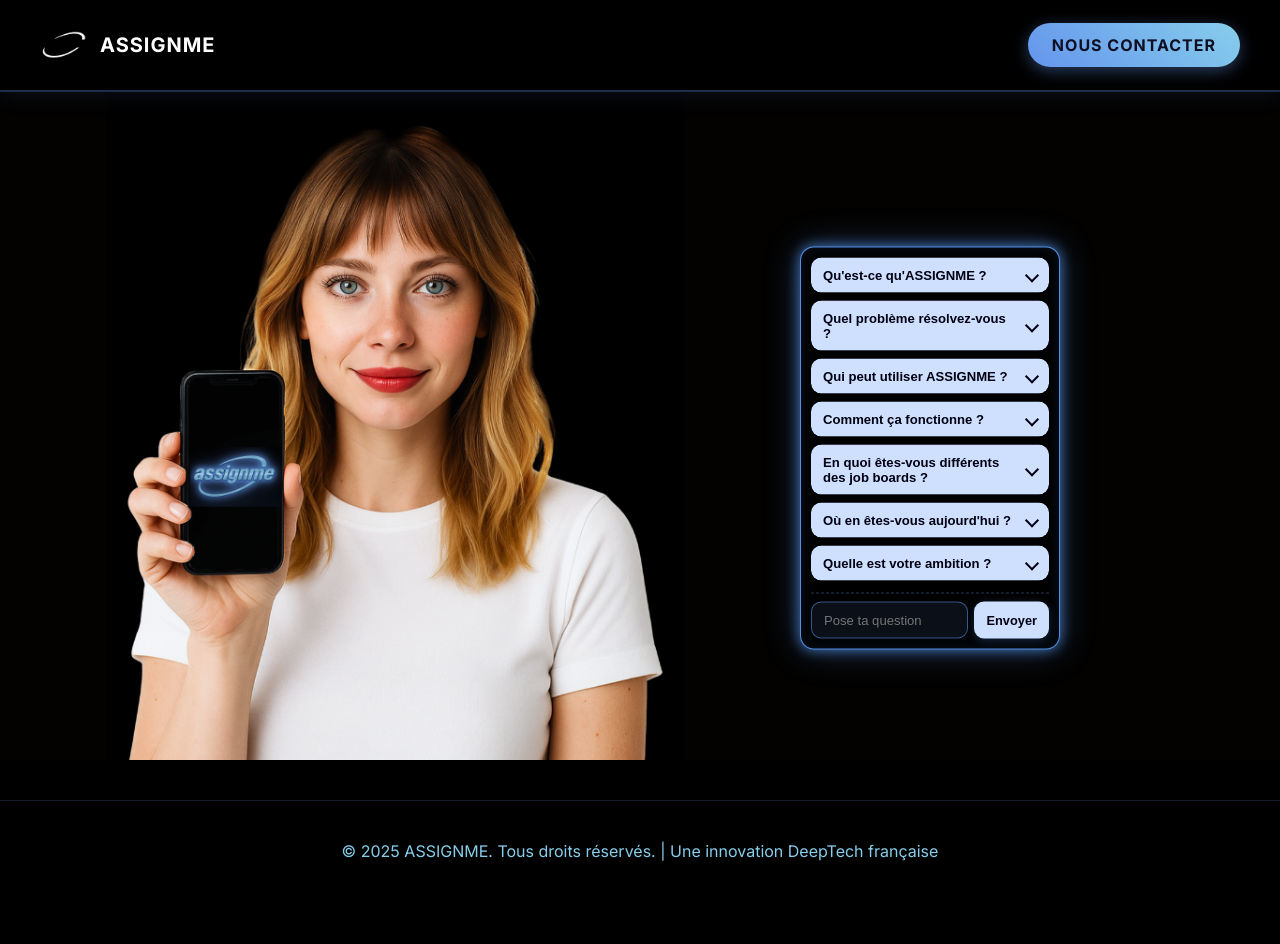
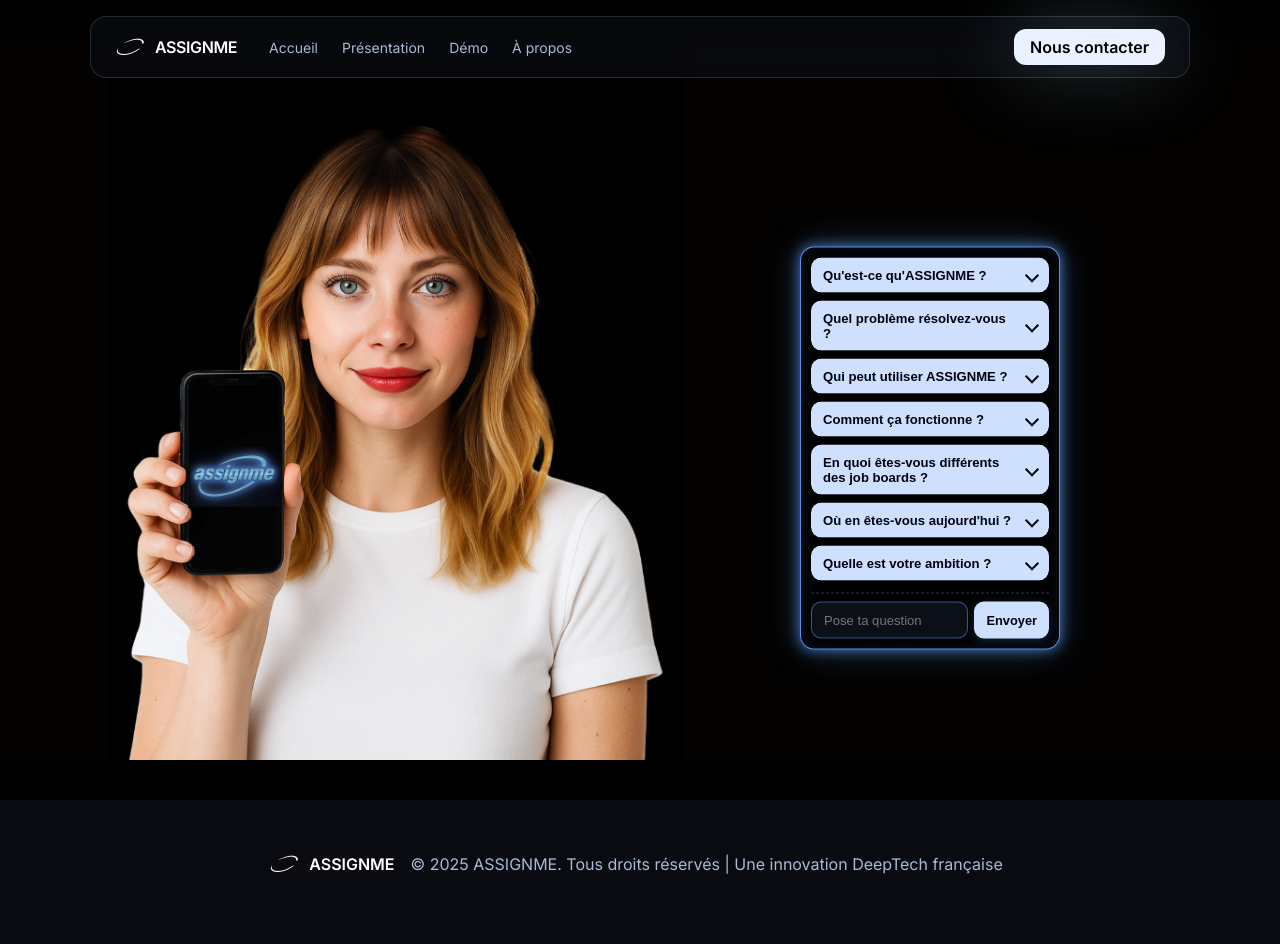
Before and after one commit to searadacunha/assignme, a website: page info.html in a window 1280 px wide. Before the commit the page ends 901 px from the top, so only its background shows below. Drawn offline with Linux system fonts and the light colour scheme.

Commit message:
Update info.html

```diff
--- a/info.html
+++ b/info.html
@@ -6,6 +6,7 @@
   <title>ASSIGNME - FAQ + Question en bas</title>
 
   <link href="https://fonts.googleapis.com/css2?family=Inter:wght@300;400;600;700;800;900&display=swap" rel="stylesheet">
+  <link href="https://fonts.googleapis.com/css2?family=Space+Grotesk:wght@400;600;700&display=swap" rel="stylesheet">
 
   <style>
     :root{
@@ -122,83 +123,44 @@
       .answer-inner{font-size:.72rem}
     }
 
-    header {
-      width: 100%;
-      padding: 20px 40px;
-      display: flex;
-      justify-content: space-between;
-      align-items: center;
-      position: fixed;
-      top: 0;
-      left: 0;
-      background: rgba(0, 0, 0, 0.95);
-      backdrop-filter: blur(15px);
-      z-index: 1000;
-      border-bottom: 2px solid rgba(100, 149, 237, 0.3);
-      box-shadow: 0 4px 20px rgba(100, 149, 237, 0.1);
+    /* Styles pour header et footer */
+    html, body { background:#0a0b10; color:#eaf2ff; }
+    .glass { backdrop-filter: blur(10px); background: rgba(16,18,27,.45); border: 1px solid rgba(149,210,230,.18); }
+    .text-muted { color: #a9b9d6; }
+    .text-ink { color: #eaf2ff; }
+    .hover\:text-ink:hover { color: #eaf2ff; }
+    .bg-ink { background-color: #eaf2ff; }
+    .shadow-glow { box-shadow: 0 0 80px rgba(149, 210, 230, 0.35); }
+    .hover\:brightness-110:hover { filter: brightness(1.1); }
+    .nav-brand { color:#ffffff !important; }
+    .footer-brand { color:#ffffff !important; }
+
+    @media (max-width: 768px) {
+      .nav-brand { font-size: 16px; }
+      .nav-brand img { height: 40px !important; margin-right: 8px !important; }
     }
-    .logo-header {
-      font-size: 20px;
-      font-weight: bold;
-      display: flex;
-      align-items: center;
-      color: white;
-      text-transform: uppercase;
-      letter-spacing: 1px;
-      text-decoration: none;
-    }
-    .contact-btn {
-      padding: 12px 24px;
-      background: linear-gradient(45deg, #6495ed, #87ceeb);
-      color: #0f0f23;
-      border: none;
-      border-radius: 25px;
-      cursor: pointer;
-      font-weight: bold;
-      text-decoration: none;
-      transition: all 0.3s ease;
-      box-shadow: 0 4px 15px rgba(100, 149, 237, 0.4);
-      text-transform: uppercase;
-      letter-spacing: 1px;
-      display: inline-block;
-    }
-    .contact-btn:hover {
-      transform: translateY(-2px);
-      box-shadow: 0 6px 25px rgba(100, 149, 237, 0.6);
-      background: linear-gradient(45deg, #87ceeb, #b0e0e6);
-    }
-    .logo-header:visited{ color:white; }
-    .logo-header:hover{ color:white; text-decoration:none; }
-    @media (max-width: 768px) {
-      header { padding: 15px 20px; }
-      .logo-header { font-size: 16px; }
-      .logo-header img { height: 40px !important; margin-right: 8px !important; }
-      .contact-btn { padding: 10px 16px; font-size: 12px; }
-    }
-
-    .footer {
-      background: #000000;
-      padding: 40px 20px;
-      text-align: center;
-      border-top: 1px solid rgba(100, 149, 237, 0.2);
-    }
-    .footer-content {
-      max-width: 1200px;
-      margin: 0 auto;
-      color: #87ceeb;
-    }
-
   </style>
 </head>
 <body>
-  <header>
-    <a class="logo-header" href="index.html">
-      <img alt="Assignme Logo" src="logo.png" style="height:50px; width:auto; margin-right:10px;">
-      ASSIGNME
-    </a>
-    <a class="contact-btn" href="mailto:contact@assignme.fr">
-      Nous contacter
-    </a>
+  <!-- Header -->
+  <header class="fixed top-0 inset-x-0 z-50" style="position: fixed; top: 0; left: 0; right: 0; z-index: 50;">
+    <nav class="glass mx-auto mt-4 w-[min(1100px,92%)] rounded-2xl px-4 sm:px-6 py-3 flex items-center justify-between" style="backdrop-filter: blur(10px); background: rgba(16,18,27,.45); border: 1px solid rgba(149,210,230,.18); margin: 16px auto 0; max-width: min(1100px, 92%); border-radius: 16px; padding: 12px 24px; display: flex; align-items: center; justify-content: space-between;">
+      <div class="flex items-center gap-8" style="display: flex; align-items: center; gap: 32px;">
+        <a href="index.html" class="flex items-center gap-2" style="display: flex; align-items: center; gap: 8px; text-decoration: none;">
+          <img src="logo.png" alt="ASSIGNME" class="h-8 w-auto rounded-xl" style="height: 32px; width: auto; border-radius: 12px;"/>
+          <span class="text-base font-semibold tracking-tight uppercase nav-brand" style="font-size: 16px; font-weight: 600; letter-spacing: -0.025em; text-transform: uppercase; color: #ffffff !important;">ASSIGNME</span>
+        </a>
+        <div class="hidden md:flex items-center gap-6 text-sm text-muted" style="display: none; align-items: center; gap: 24px; font-size: 14px; color: #a9b9d6;">
+          <a href="index.html" class="hover:text-ink" style="color: #a9b9d6; text-decoration: none;">Accueil</a>
+          <a href="index.html#about" class="hover:text-ink" style="color: #a9b9d6; text-decoration: none;">Présentation</a>
+          <a href="demo.html" class="hover:text-ink" style="color: #a9b9d6; text-decoration: none;">Démo</a>
+          <a href="info.html" class="hover:text-ink" style="color: #a9b9d6; text-decoration: none;">À propos</a>
+        </div>
+      </div>
+      <div class="flex items-center gap-2" style="display: flex; align-items: center; gap: 8px;">
+        <a href="index.html#contact" class="inline-flex px-4 py-2 rounded-xl bg-ink text-black font-semibold shadow-glow hover:brightness-110" style="display: inline-flex; padding: 8px 16px; border-radius: 12px; background-color: #eaf2ff; color: #000000; font-weight: 600; text-decoration: none; transition: filter 0.3s ease;">Nous contacter</a>
+      </div>
+    </nav>
   </header>
 
   <main class="hero" role="main" aria-label="Hero">
@@ -326,7 +288,7 @@
         clearTimeout(t); t=setTimeout(()=>{
           btns.forEach(btn=>{
             if(btn.getAttribute('aria-expanded')==='true'){
-              const id=b.getAttribute('aria-controls');
+              const id=btn.getAttribute('aria-controls');
               const el=document.getElementById(id);
               if(el) el.style.maxHeight=el.scrollHeight+'px';
             }
@@ -386,12 +348,32 @@
       }
       send.addEventListener('click', submit);
       input.addEventListener('keydown', (e)=>{ if(e.key==='Enter'){ e.preventDefault(); submit(); } });
+
+      // Show menu on mobile
+      const mediaQuery = window.matchMedia('(min-width: 768px)');
+      function handleMediaChange(e) {
+        const mobileMenu = document.querySelector('.hidden.md\\:flex');
+        if (mobileMenu) {
+          if (e.matches) {
+            mobileMenu.style.display = 'flex';
+          } else {
+            mobileMenu.style.display = 'none';
+          }
+        }
+      }
+      mediaQuery.addListener(handleMediaChange);
+      handleMediaChange(mediaQuery);
     })();
   </script>
 
-  <footer class="footer">
-    <div class="footer-content">
-      <p>&copy; 2025 ASSIGNME. Tous droits réservés. | Une innovation DeepTech française</p>
+  <!-- Footer -->
+  <footer id="contact" class="pt-12 pb-16" style="padding-top: 48px; padding-bottom: 64px;">
+    <div class="mx-auto w-[min(1100px,92%)] flex items-center justify-center" style="margin: 0 auto; max-width: min(1100px, 92%); display: flex; align-items: center; justify-content: center;">
+      <div class="flex items-center gap-2" style="display: flex; align-items: center; gap: 8px;">
+        <img src="logo.png" alt="ASSIGNME" class="h-8 w-auto rounded-xl" style="height: 32px; width: auto; border-radius: 12px;"/>
+        <span class="text-base font-semibold footer-brand" style="font-size: 16px; font-weight: 600; color: #ffffff !important;">ASSIGNME</span>
+        <span class="text-muted mx-2" style="color: #a9b9d6; margin: 0 8px;">© 2025 ASSIGNME. Tous droits réservés | Une innovation DeepTech française</span>
+      </div>
     </div>
   </footer>
 </body>
```
